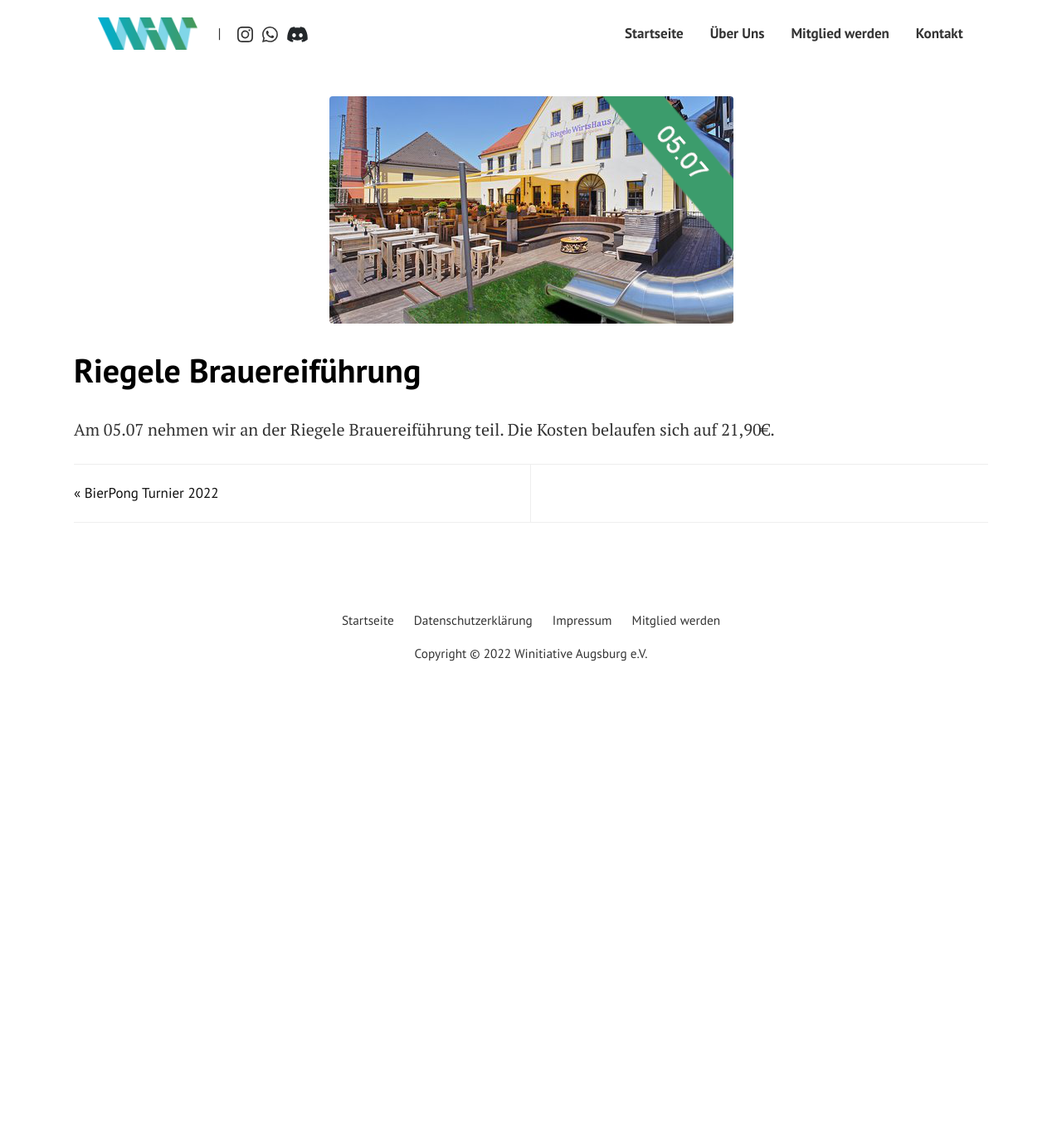
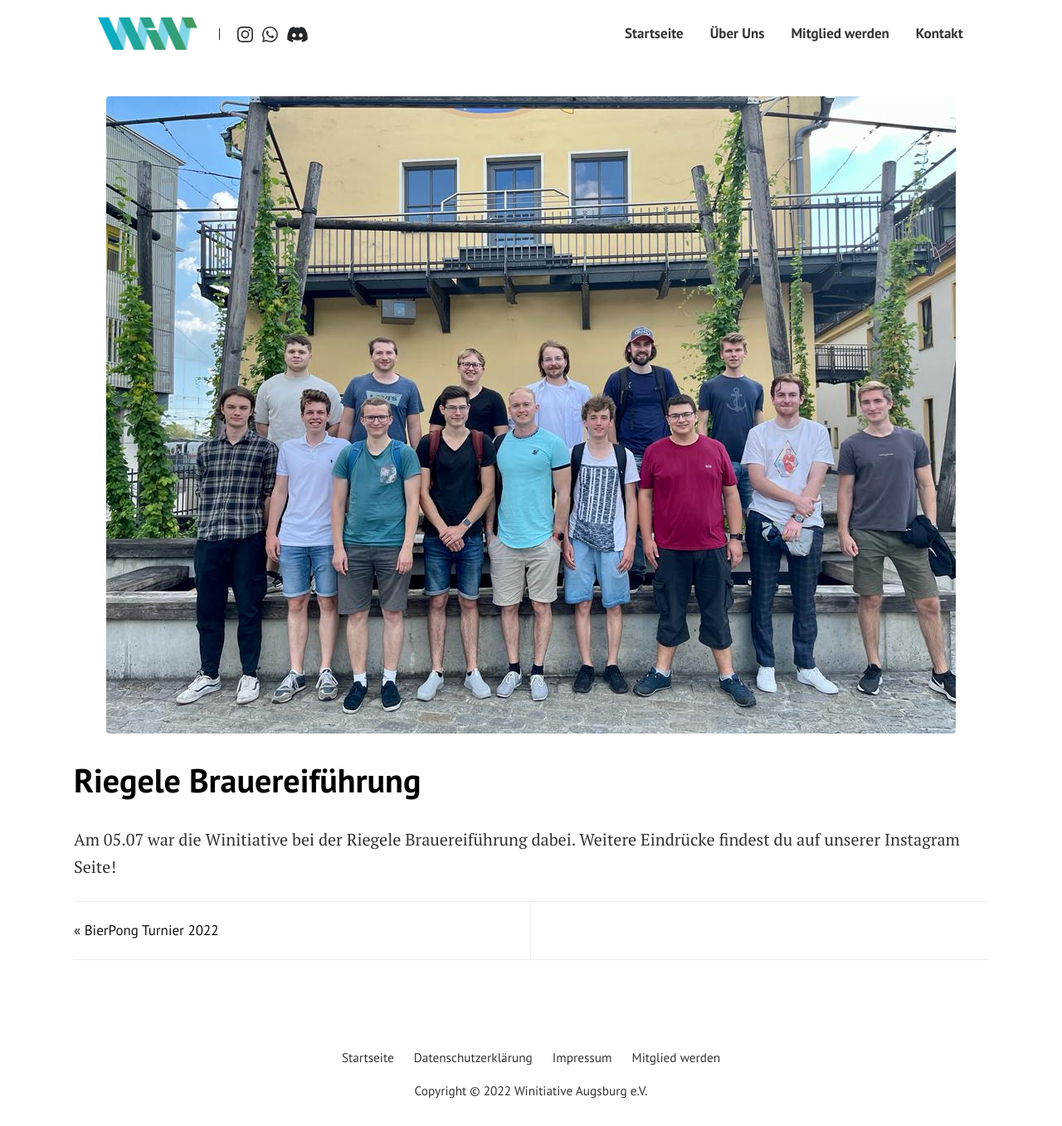
Before and after one commit to WINitiative-Augsburg-eV/webseite, a Jekyll site: the page built from _posts/2022-05-26-Riegele.md, in a window 1280 px wide and 1357 px high. Shown: the whole window at 83% size. Built offline with Jekyll 4.4.1, drawn with Linux system fonts in a browser that asks for light colours.

Commit message:
Riegele Update

```diff
--- a/_posts/2022-05-26-Riegele.md
+++ b/_posts/2022-05-26-Riegele.md
@@ -3,8 +3,8 @@
 title: "Riegele Brauereiführung"
 author: bjarne;
 categories: [ Events, Uni ]
-image: assets/images/unsere-grosse-sonnenterrasse.png
+image: assets/images/8bafcedf-0b84-4919-9b31-bc551b66a126.jpg
 link:
 link-text:
 ---
-Am 05.07 nehmen wir an der Riegele Brauereiführung teil. Die Kosten belaufen sich auf 21,90€.
+Am 05.07 war die Winitiative bei der Riegele Brauereiführung dabei. Weitere Eindrücke findest du auf unserer Instagram Seite!
--- a/pages/jour-fixe.html
+++ b/pages/jour-fixe.html
@@ -1,6 +1,6 @@
 ---
 layout: page
-title: Jour Fixe am 28.07
+title: Jour Fixe am 11.07
 permalink: "/jour-fixe/"
 comments: false
 ---
```
Also changed, not shown: assets/images/8bafcedf-0b84-4919-9b31-bc551b66a126.jpg (added), assets/images/unsere-grosse-sonnenterrasse.png (deleted), 3 other files.
